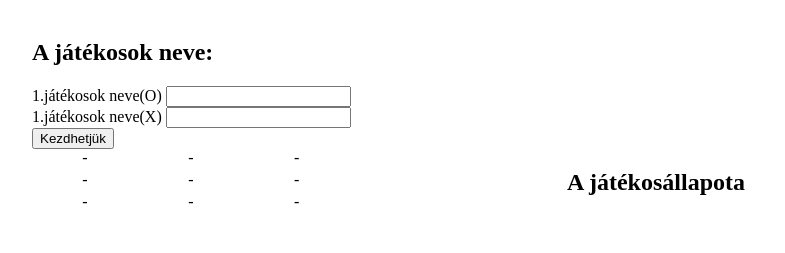
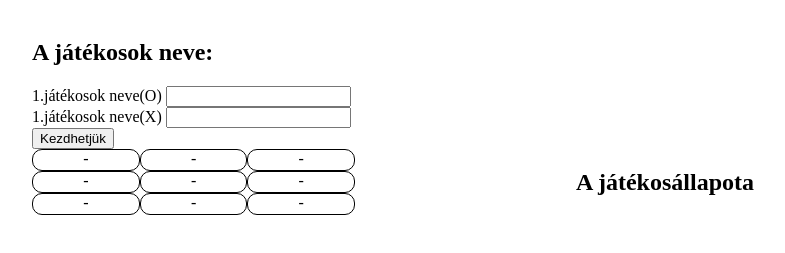
Before and after one commit to konnan933/TicTacToe, a plain HTML site: page index.html in a window 1280 px wide. Shown: the part 69-322 px from the top of the page, without its empty margins (8-793 px from the left). Drawn offline with Linux system fonts and the light colour scheme.

Commit message:
módosítás

```diff
--- a/script.js
+++ b/script.js
@@ -38,7 +38,7 @@ function init() {
 
 function tombFeltolt(db) {
     for (let index = 0; index < db; index++) {
-        tomb.push("-");
+        tomb.push("-"); // vált valamire
     }
 }
 
--- a/stilus.css
+++ b/stilus.css
@@ -1,5 +1,7 @@
 @charset "UTF-8";
-
+*{
+    box-sizing: border-box;
+}
 main{
     margin: auto;
     width: 1200px;
@@ -38,7 +40,10 @@ article{
     flex-flow: row wrap;
 }
 #nagyDiv div{
+    gap: 3px;
     text-align: center;
     width: 33%;
+    border: 1px solid black;
+    border-radius: 10px;
     font-size: 50;
 }
```
